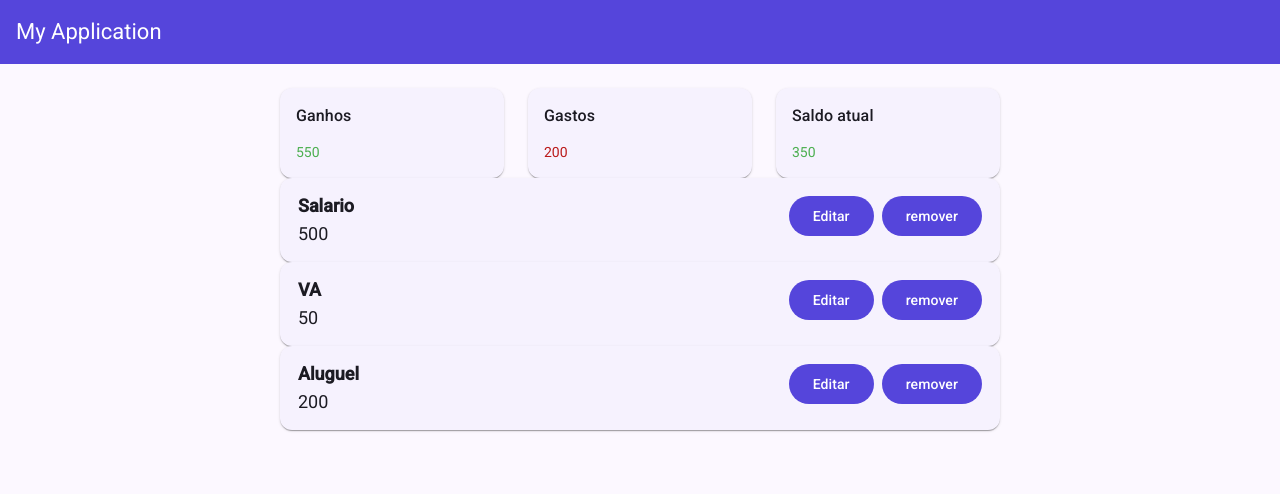
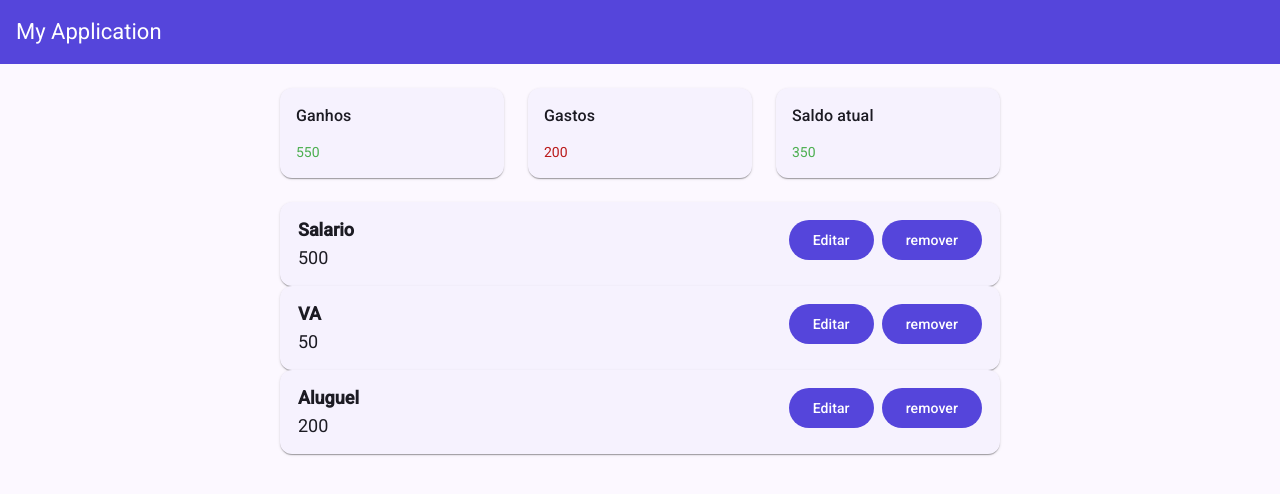
Before and after one commit to victorduarte31/study-angular20, an Angular app: page / in a window 1280 px wide. Shown: the top 494 px of the page. Built offline with nearby package versions, Linux system fonts and the light colour scheme.

Commit message:
Adiciona componente NoTransactions para exibição de mensagem quando não há transações e integra ao módulo Home.

```diff
--- /dev/null
+++ b/src/app/features/home/components/no-transactions/no-transactions.html
@@ -0,0 +1,5 @@
+<mat-card class="card">
+  <mat-card-content class="card-content">
+    Não há transações
+  </mat-card-content>
+</mat-card>
--- /dev/null
+++ b/src/app/features/home/components/no-transactions/no-transactions.scss
@@ -0,0 +1,4 @@
+.card-content {
+  display: flex;
+  justify-content: center;
+}
--- a/src/app/features/home/home.html
+++ b/src/app/features/home/home.html
@@ -1,5 +1,9 @@
 <app-balance [transactions]="transaction()"></app-balance>
 
-@for (item of transaction(); track item) {
-  <app-transaction-item [transaction]="item"></app-transaction-item>
-}
+<div class="transactions">
+  @for (item of transaction(); track item) {
+    <app-transaction-item [transaction]="item"></app-transaction-item>
+  } @empty {
+    <app-no-transactions></app-no-transactions>
+  }
+</div>
--- a/src/app/features/home/home.scss
+++ b/src/app/features/home/home.scss
@@ -0,0 +1,3 @@
+.transactions {
+  margin: 24px 0;
+}
--- a/src/app/features/home/home.ts
+++ b/src/app/features/home/home.ts
@@ -3,12 +3,14 @@
 import {TransactionItem} from './components/transaction-item/transaction-item';
 import {Transactions} from '../../shared/transaction/interfaces/transactions';
 import {TransactionType} from '../../shared/transaction/enums/transaction-type';
+import {NoTransactions} from './components/no-transactions/no-transactions';
 
 @Component({
   selector: 'app-home',
   imports: [
     Balance,
-    TransactionItem
+    TransactionItem,
+    NoTransactions
   ],
   templateUrl: './home.html',
   styleUrl: './home.scss'
```
Also changed, not shown: src/app/features/home/components/no-transactions/no-transactions.ts (added, +15 -0 lines).
